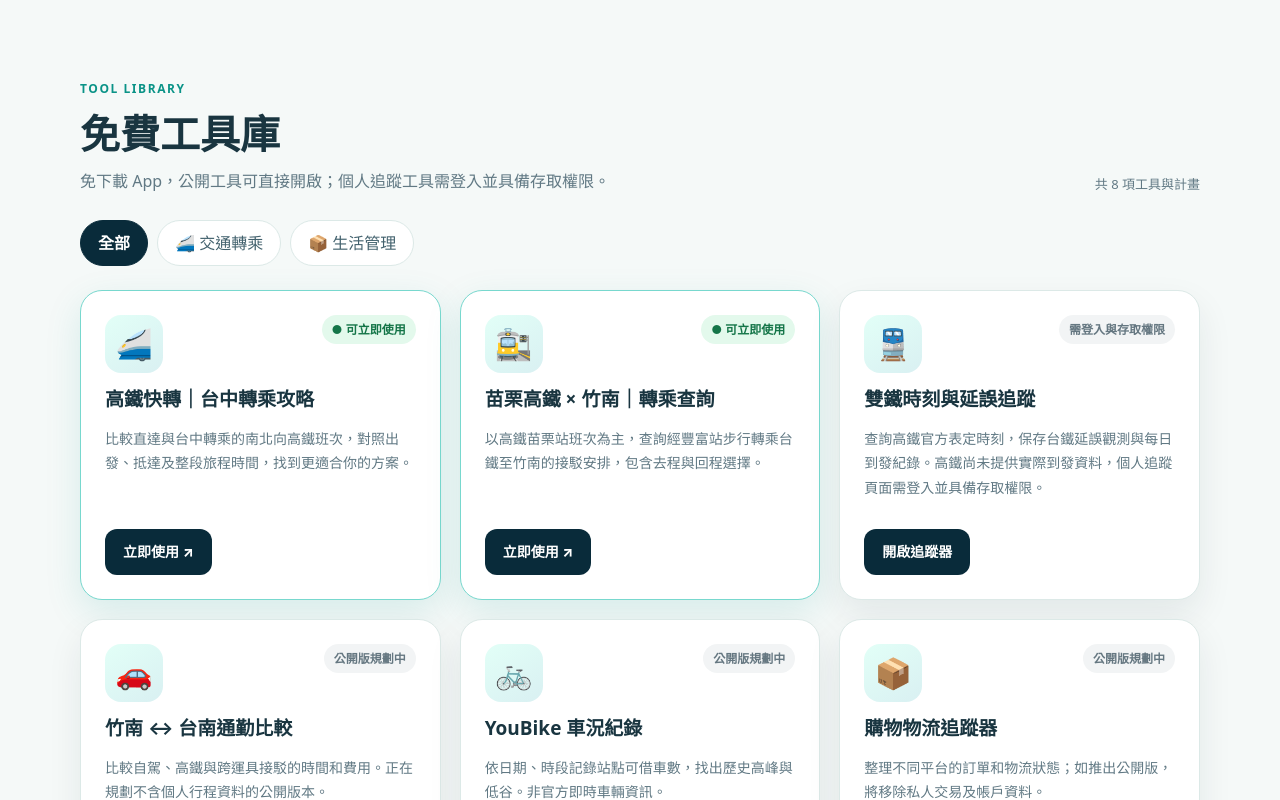
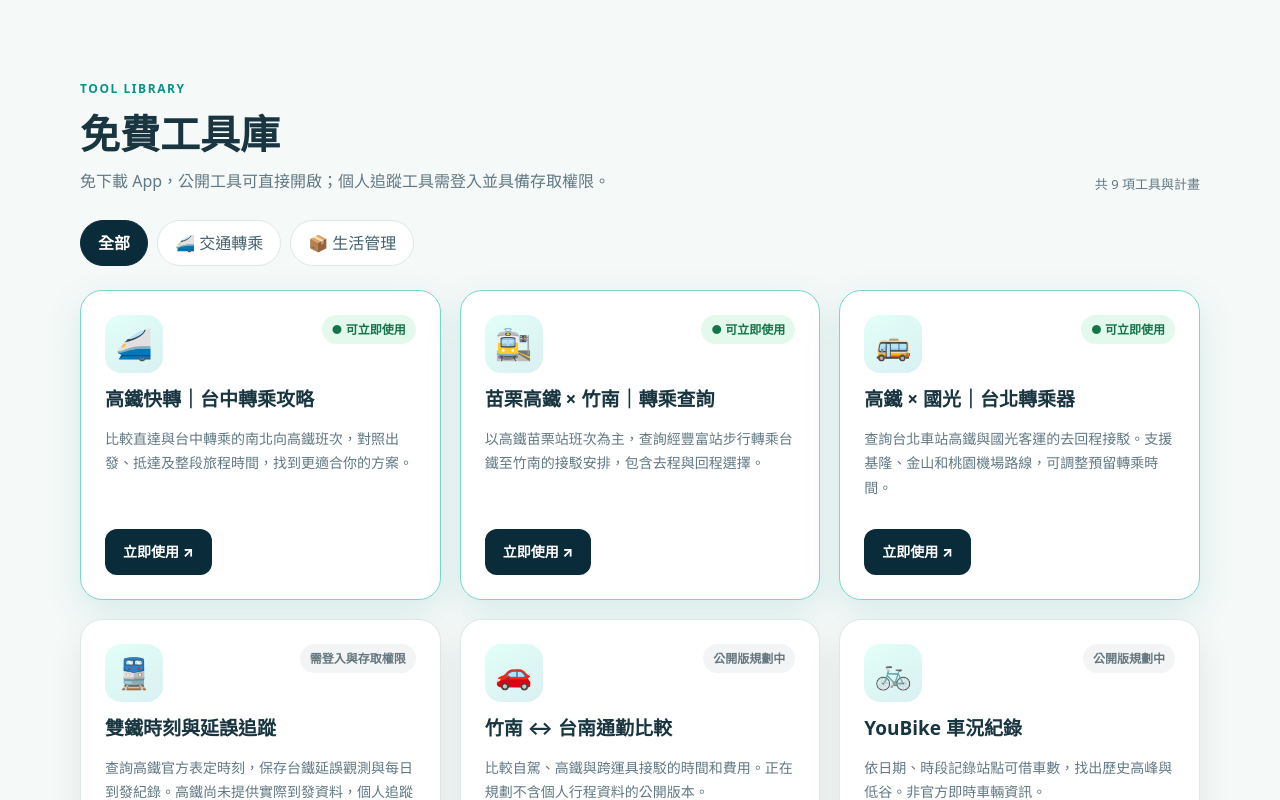
Before and after one commit to aisolves/aisolves.github.io, a plain HTML site: page index.html in a window 1280 px wide. Shown: the part 695-1495 px from the top of the page. Drawn offline with Linux system fonts and the light colour scheme.

Commit message:
Add Taipei HSR and Kuo-Kuang transfer tool

```diff
--- a/index.html
+++ b/index.html
@@ -38,11 +38,12 @@
     <div class="hero-demo" aria-label="高鐵轉乘比較示範"><div class="demo-head">🚄 特色工具 · 高鐵快轉</div><div class="demo-card"><div class="demo-route"><span>苗栗 → 台南</span><span class="pill">案例示意</span></div><div class="demo-desc">直達與轉乘，哪個更適合？</div><div class="compare"><span>直達　07:58 → 09:11</span><strong>73 分鐘</strong></div><div class="compare"><span>台中轉乘　08:25 → 09:32</span><strong>67 分鐘</strong></div></div><div class="demo-foot">較晚出發 <strong>27 分鐘</strong> · 旅程短 <strong>6 分鐘</strong></div><div class="disclaimer">以上為既有案例，非即時車次。搭乘前請查核官方時刻表。</div><div class="buttons"><a class="btn btn-primary" href="https://hsr-taichung-guide.peachy-harp-9875.chatgpt.site/" target="_blank" rel="noopener noreferrer">開啟高鐵快轉 ↗</a></div></div>
   </div></section>
   <section class="section" id="tools"><div class="container">
-    <div class="section-title"><div><span class="kicker">TOOL LIBRARY</span><h2>免費工具庫</h2><p class="sub">免下載 App，公開工具可直接開啟；個人追蹤工具需登入並具備存取權限。</p></div><span class="count" id="toolCount" aria-live="polite">共 8 項工具與計畫</span></div>
+    <div class="section-title"><div><span class="kicker">TOOL LIBRARY</span><h2>免費工具庫</h2><p class="sub">免下載 App，公開工具可直接開啟；個人追蹤工具需登入並具備存取權限。</p></div><span class="count" id="toolCount" aria-live="polite">共 9 項工具與計畫</span></div>
     <div class="filter-bar" role="group" aria-label="工具分類"><button type="button" class="filter" data-filter="all" aria-pressed="true">全部</button><button type="button" class="filter" data-filter="transport" aria-pressed="false">🚄 交通轉乘</button><button type="button" class="filter" data-filter="life" aria-pressed="false">📦 生活管理</button></div>
     <div class="cards" id="toolCards">
       <article class="tool featured" data-category="transport"><div class="tool-top"><div class="tool-icon" aria-hidden="true">🚄</div><span class="status">● 可立即使用</span></div><h3>高鐵快轉｜台中轉乘攻略</h3><p>比較直達與台中轉乘的南北向高鐵班次，對照出發、抵達及整段旅程時間，找到更適合你的方案。</p><div class="tool-action"><a class="btn btn-dark" href="https://hsr-taichung-guide.peachy-harp-9875.chatgpt.site/" target="_blank" rel="noopener noreferrer" aria-label="開啟高鐵快轉｜台中轉乘攻略（另開新分頁）">立即使用 ↗</a></div></article>
       <article class="tool featured" data-category="transport"><div class="tool-top"><div class="tool-icon" aria-hidden="true">🚉</div><span class="status">● 可立即使用</span></div><h3>苗栗高鐵 × 竹南｜轉乘查詢</h3><p>以高鐵苗栗站班次為主，查詢經豐富站步行轉乘台鐵至竹南的接駁安排，包含去程與回程選擇。</p><div class="tool-action"><a class="btn btn-dark" href="https://miaoli-hsr-zhunan-transfer.peachy-harp-9875.chatgpt.site/" target="_blank" rel="noopener noreferrer" aria-label="開啟苗栗高鐵 × 竹南轉乘查詢（另開新分頁）">立即使用 ↗</a></div></article>
+      <article class="tool featured" data-category="transport"><div class="tool-top"><div class="tool-icon" aria-hidden="true">🚌</div><span class="status">● 可立即使用</span></div><h3>高鐵 × 國光｜台北轉乘器</h3><p>查詢台北車站高鐵與國光客運的去回程接駁。支援基隆、金山和桃園機場路線，可調整預留轉乘時間。</p><div class="tool-action"><a class="btn btn-dark" href="https://thsr-kuokuang-taipei-transfer.peachy-harp-9875.chatgpt.site/" target="_blank" rel="noopener noreferrer" aria-label="開啟高鐵 × 國光台北轉乘器（另開新分頁）">立即使用 ↗</a></div></article>
       <article class="tool" data-category="transport"><div class="tool-top"><div class="tool-icon" aria-hidden="true">🚆</div><span class="status pending">需登入與存取權限</span></div><h3>雙鐵時刻與延誤追蹤</h3><p>查詢高鐵官方表定時刻，保存台鐵延誤觀測與每日到發紀錄。高鐵尚未提供實際到發資料，個人追蹤頁面需登入並具備存取權限。</p><div class="tool-action"><a class="btn btn-dark" href="https://rail-actual-times-justin.peachy-harp-9875.chatgpt.site/" target="_blank" rel="noopener noreferrer" aria-label="開啟雙鐵時刻與延誤追蹤（另開新分頁，需登入與存取權限）">開啟追蹤器</a></div></article>
       <article class="tool" data-category="transport"><div class="tool-top"><div class="tool-icon" aria-hidden="true">🚗</div><span class="status pending">公開版規劃中</span></div><h3>竹南 ↔ 台南通勤比較</h3><p>比較自駕、高鐵與跨運具接駁的時間和費用。正在規劃不含個人行程資料的公開版本。</p><span class="muted-action">尚未提供公開入口</span></article>
       <article class="tool" data-category="life"><div class="tool-top"><div class="tool-icon" aria-hidden="true">🚲</div><span class="status pending">公開版規劃中</span></div><h3>YouBike 車況紀錄</h3><p>依日期、時段記錄站點可借車數，找出歷史高峰與低谷。非官方即時車輛資訊。</p><span class="muted-action">尚未提供公開入口</span></article>
```
